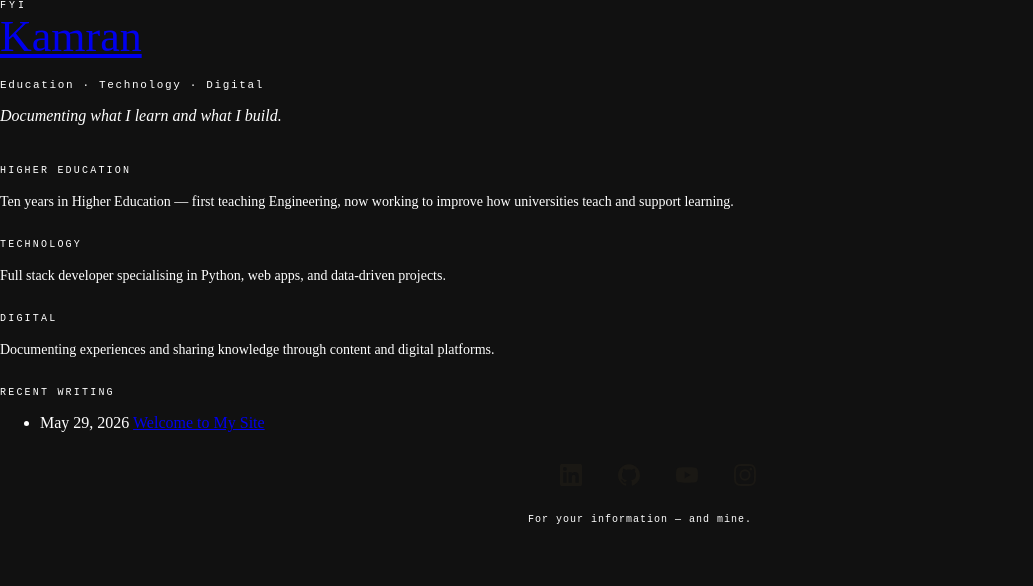
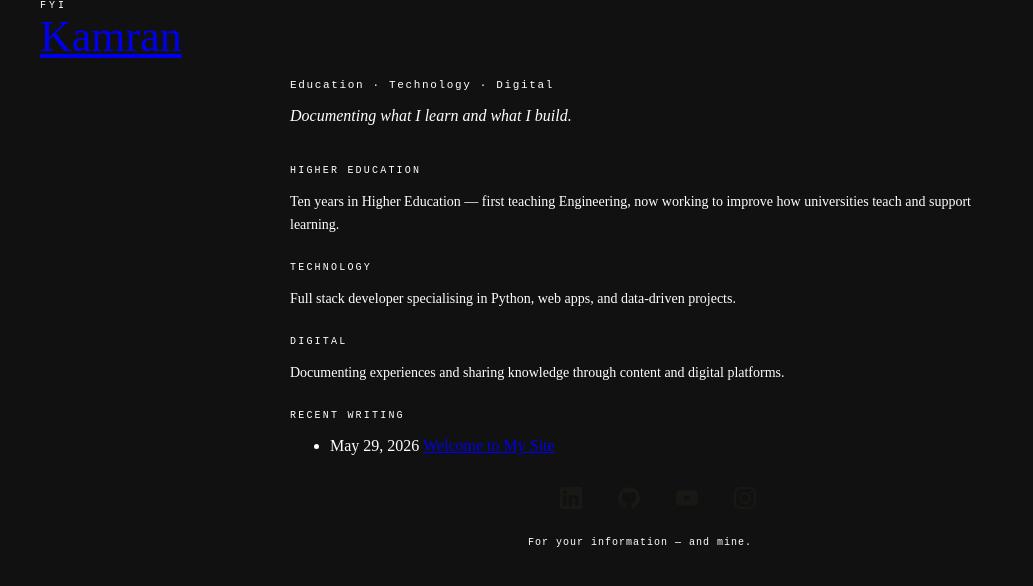
Before and after one commit to fyikamran/fyikamran.github.io, a Jekyll site: the page built from index.html, in a window 1280 px wide. Shown: the top 586 px of the page, without its empty margins (0-1033 px from the left). Built offline with Jekyll 4.4.1, drawn with Linux system fonts in a browser that asks for light colours; some web fonts are replaced.

Commit message:
Update default.html

```diff
--- a/_layouts/default.html
+++ b/_layouts/default.html
@@ -10,16 +10,14 @@
   <link rel="stylesheet" href="/assets/css/styles.css">
 </head>
 <body>
+  <div class="site-container">
     {% include header.html %}
-
-  <!-- The Core Page Content -->
-  <main class="post-content">
+    <main class="post-container">
       <article>
        {{ content }}
       </article>
     </main>
-
     {% include footer.html %}
+  </div>
 </body>
-
 </html>
```
Lines whose indentation alone changed are shown as unchanged.
